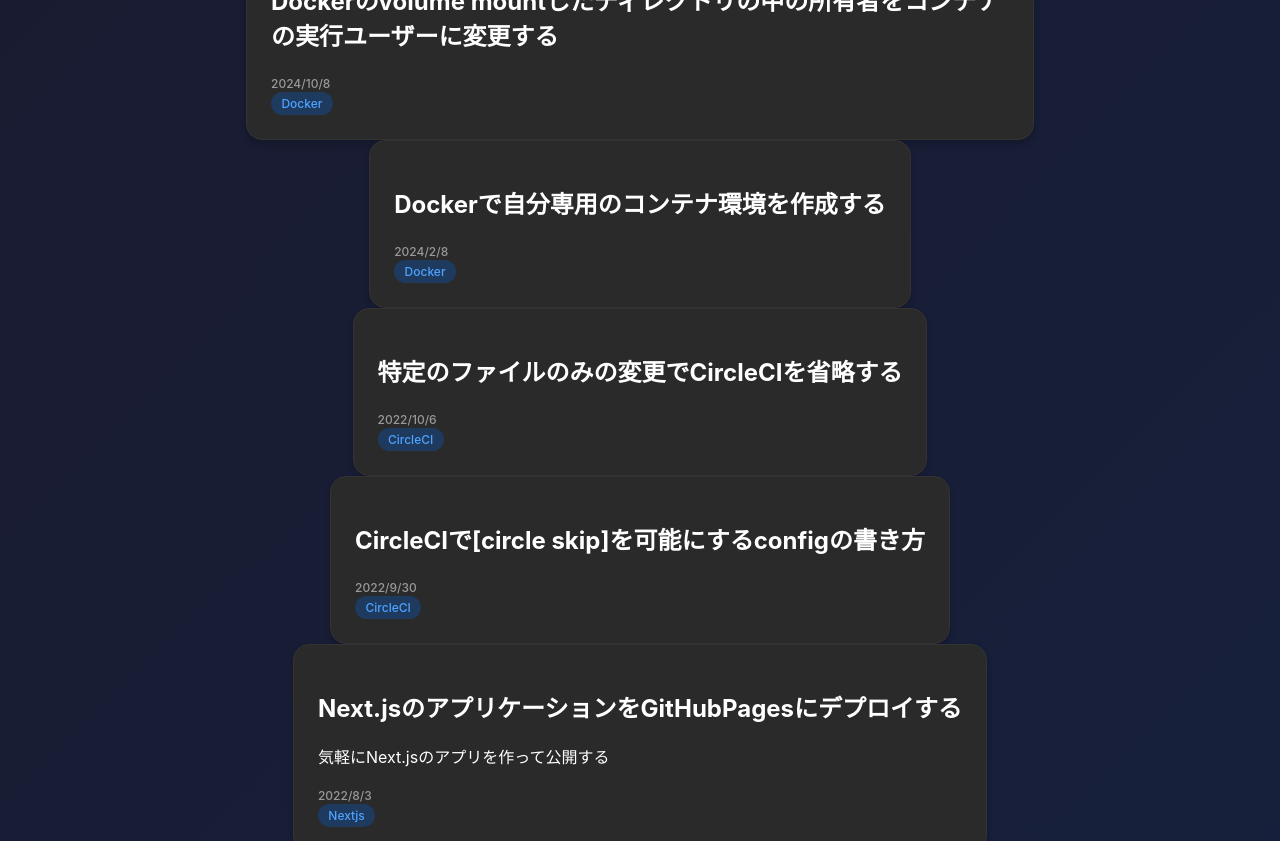
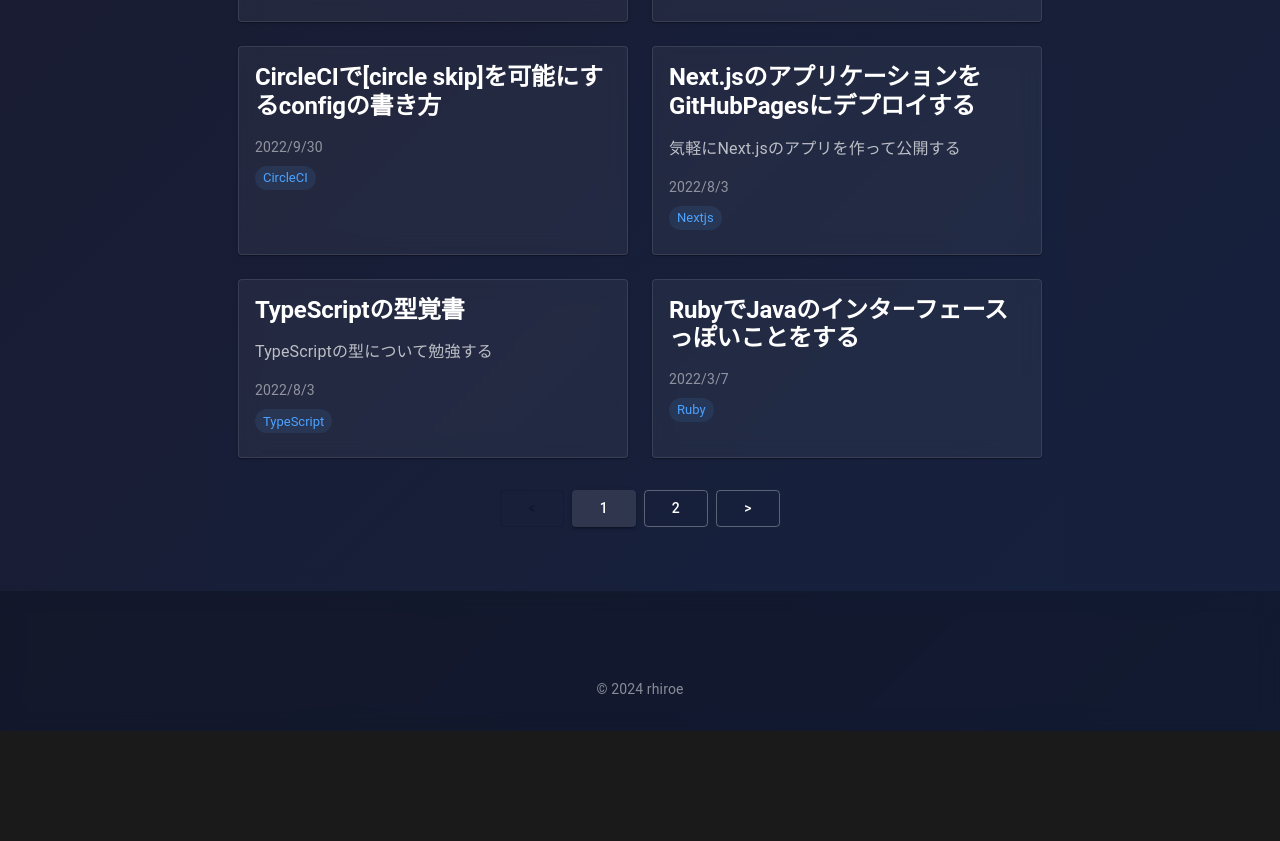
Before and after one commit to rhiroe/rhiroe.github.io, a Next.js app: page /blog in a window 1280 px wide. Shown: the part 700-1541 px from the top of the page. After the commit the page ends 1431 px from the top, so only its background shows below. Built offline with nearby package versions, Linux system fonts and the light colour scheme; some icons are missing.

Commit message:
feat: enhance blog and profile pages with Material-UI components and improved layout

```diff
--- a/src/pages/blog/index.tsx
+++ b/src/pages/blog/index.tsx
@@ -4,6 +4,16 @@
 import { useState } from "react";
 import { getAllPosts } from "~/lib/getContentIndex";
 import PageTitle from "~/components/common/pageTitle";
+import {
+    Box,
+    Button,
+    Container,
+    Stack,
+    Typography,
+    Card,
+    CardContent,
+    Chip
+} from '@mui/material';
 
 type Props = InferGetStaticPropsType<typeof getStaticProps>;
 
@@ -31,58 +41,130 @@
     };
 
     return (
-        <div className="container">
+        <Box
+            sx={{
+                minHeight: '100vh',
+                background: 'linear-gradient(135deg, #1a1a2e 0%, #16213e 100%)',
+                pt: 4,
+                pb: 8
+            }}
+        >
             <Head>
                 <title>rhiroeのブログ</title>
                 <meta name="description" content="rhiroeのブログ" />
                 <link rel="icon" href="/favicon.ico" />
             </Head>
 
-            <main className="main">
-                <div className="grid">
+            <Container maxWidth="lg">
+                <Typography
+                    variant="h1"
+                    sx={{
+                        fontSize: { xs: '2rem', md: '2.5rem' },
+                        fontWeight: 700,
+                        color: '#fff',
+                        mb: 4,
+                        textAlign: 'center'
+                    }}
+                >
+                    Blog
+                </Typography>
+                <Box
+                    sx={{
+                        display: 'grid',
+                        gridTemplateColumns: { xs: '1fr', md: 'repeat(2, 1fr)' },
+                        gap: 3
+                    }}
+                >
                     {paginatedPosts.map((post) => (
-                        <Link href={`blog/${post.slug}`} key={post.slug} className="card">
-                            <article>
-                                <h2>{post.title}</h2>
-                                <p>{post.excerpt}</p>
-                                <div>
-                                    <time style={{ color: '#999', fontSize: '0.75rem', fontWeight: 500 }}>
-                                        {
-                                            new Date(post.date)
-                                                .toLocaleDateString('ja-JP', { year: 'numeric', month: 'numeric', day: 'numeric' })
-                                                .replace(/\-/g, '/')
+                        <Box key={post.slug}>
+                            <Link href={`blog/${post.slug}`} style={{ textDecoration: 'none' }}>
+                                <Card
+                                    sx={{
+                                        height: '100%',
+                                        background: 'rgba(255, 255, 255, 0.05)',
+                                        backdropFilter: 'blur(10px)',
+                                        border: '1px solid rgba(255, 255, 255, 0.1)',
+                                        transition: 'all 0.3s ease',
+                                        '&:hover': {
+                                            transform: 'translateY(-4px)',
+                                            background: 'rgba(255, 255, 255, 0.1)',
+                                            borderColor: 'rgba(255, 255, 255, 0.2)'
                                         }
-                                    </time>
+                                    }}
+                                >
+                                    <CardContent>
+                                        <Typography
+                                            variant="h2"
+                                            sx={{
+                                                fontSize: '1.5rem',
+                                                fontWeight: 600,
+                                                color: '#fff',
+                                                mb: 2
+                                            }}
+                                        >
+                                            {post.title}
+                                        </Typography>
+                                        <Typography
+                                            sx={{
+                                                color: 'rgba(255, 255, 255, 0.7)',
+                                                mb: 2
+                                            }}
+                                        >
+                                            {post.excerpt}
+                                        </Typography>
+                                        <Box sx={{ display: 'flex', flexDirection: 'column', gap: 1 }}>
+                                            <Typography
+                                                component="time"
+                                                sx={{
+                                                    color: 'rgba(255, 255, 255, 0.5)',
+                                                    fontSize: '0.875rem'
+                                                }}
+                                            >
+                                                {new Date(post.date).toLocaleDateString('ja-JP', { year: 'numeric', month: 'numeric', day: 'numeric' }).replace(/\-/g, '/')}
+                                            </Typography>
                                             {post.tags && (
-                                        <div style={{ display: 'flex', flexWrap: 'wrap', gap: '0.25rem' }}>
+                                                <Box sx={{ display: 'flex', flexWrap: 'wrap', gap: 1 }}>
                                                     {post.tags.map((tag: string) => (
-                                                <span key={tag} style={{
-                                                    backgroundColor: '#1e3a5f',
+                                                        <Chip
+                                                            key={tag}
+                                                            label={tag}
+                                                            size="small"
+                                                            sx={{
+                                                                backgroundColor: 'rgba(77, 163, 255, 0.1)',
                                                                 color: '#4da3ff',
-                                                    padding: '0.25rem 0.65rem',
-                                                    borderRadius: '999px',
-                                                    fontSize: '0.75rem',
-                                                    fontWeight: 500,
-                                                    transition: 'all 0.3s ease'
-                                                }}>
-                                                    {tag}
-                                                </span>
+                                                                borderRadius: '16px'
+                                                            }}
+                                                        />
                                                     ))}
-                                        </div>
+                                                </Box>
                                             )}
-                                </div>
-                            </article>
+                                        </Box>
+                                    </CardContent>
+                                </Card>
                             </Link>
+                        </Box>
                     ))}
-                </div>
-                <div style={{ display: 'flex', justifyContent: 'center', gap: '0.5rem', marginTop: '2rem' }}>
-                    <button
+                </Box>
+                <Stack
+                    direction="row"
+                    spacing={1}
+                    justifyContent="center"
+                    mt={4}
+                >
+                    <Button
+                        variant="outlined"
                         onClick={() => handlePageChange(currentPage - 1)}
-                        className={`pageButton ${currentPage === 1 ? 'disabled' : ''}`}
                         disabled={currentPage === 1}
+                        sx={{
+                            color: 'white',
+                            borderColor: 'rgba(255, 255, 255, 0.3)',
+                            '&:hover': {
+                                borderColor: 'rgba(255, 255, 255, 0.5)'
+                            }
+                        }}
                     >
-                        <span>{'<'}</span>
-                    </button>
+                        {'<'}
+                    </Button>
                     {Array.from({ length: totalPages }, (_, index) => {
                         const page = index + 1;
                         if (
@@ -90,52 +172,75 @@
                             && page <= (currentPage === 1 ? currentPage + 2 : currentPage + 1)
                         ) {
                             return (
-                                <button
+                                <Button
                                     key={index}
+                                    variant={page === currentPage ? "contained" : "outlined"}
                                     onClick={() => handlePageChange(page)}
-                                    className={`pageButton ${page === currentPage ? 'activePage' : ''}`}
+                                    sx={{
+                                        color: 'white',
+                                        borderColor: page === currentPage ? 'transparent' : 'rgba(255, 255, 255, 0.3)',
+                                        backgroundColor: page === currentPage ? 'rgba(255, 255, 255, 0.1)' : 'transparent',
+                                        '&:hover': {
+                                            borderColor: 'rgba(255, 255, 255, 0.5)',
+                                            backgroundColor: page === currentPage ? 'rgba(255, 255, 255, 0.15)' : 'transparent'
+                                        }
+                                    }}
                                 >
                                     {page}
-                                </button>
+                                </Button>
                             );
                         } else if (page === 1 || page === totalPages) {
                             return (
-                                <button
+                                <Button
                                     key={index}
+                                    variant="outlined"
                                     onClick={() => handlePageChange(page)}
-                                    className={`pageButton ${page === currentPage ? 'activePage' : ''}`}
-                                    style={{
-                                        background: '#333',
-                                        color: '#fff',
-                                        border: '1px solid #4da3ff',
-                                        borderRadius: '4px',
-                                        padding: '0.5rem 1rem',
-                                        cursor: 'pointer',
-                                        transition: 'all 0.3s ease'
+                                    sx={{
+                                        color: 'white',
+                                        borderColor: page === currentPage ? 'transparent' : 'rgba(255, 255, 255, 0.3)',
+                                        backgroundColor: page === currentPage ? 'rgba(255, 255, 255, 0.1)' : 'transparent',
+                                        '&:hover': {
+                                            borderColor: 'rgba(255, 255, 255, 0.5)',
+                                            backgroundColor: page === currentPage ? 'rgba(255, 255, 255, 0.15)' : 'transparent'
+                                        }
                                     }}
                                 >
                                     {page}
-                                </button>
+                                </Button>
                             );
                         } else if (page === currentPage - 2 || page === currentPage + 2) {
                             return (
-                                <span key={index} style={{ color: 'white' }}>
+                                <Typography
+                                    key={index}
+                                    sx={{
+                                        color: 'rgba(255, 255, 255, 0.5)',
+                                        display: 'flex',
+                                        alignItems: 'center'
+                                    }}
+                                >
                                     ...
-                                </span>
+                                </Typography>
                             );
                         }
                         return null;
                     })}
-                    <button
+                    <Button
+                        variant="outlined"
                         onClick={() => handlePageChange(currentPage + 1)}
-                        className={`pageButton ${currentPage === totalPages ? 'disabled' : ''}`}
                         disabled={currentPage === totalPages}
+                        sx={{
+                            color: 'white',
+                            borderColor: 'rgba(255, 255, 255, 0.3)',
+                            '&:hover': {
+                                borderColor: 'rgba(255, 255, 255, 0.5)'
+                            }
+                        }}
                     >
-                        <span>{'>'}</span>
-                    </button>
-                </div>
-            </main>
-        </div>
+                        {'>'}
+                    </Button>
+                </Stack>
+            </Container>
+        </Box>
     );
 };
 
```
Also changed, not shown: src/pages/blog/[slug].tsx (+123 -56 lines), src/pages/profile/index.tsx (+75 -13 lines). Lines whose indentation alone changed are shown as unchanged.
